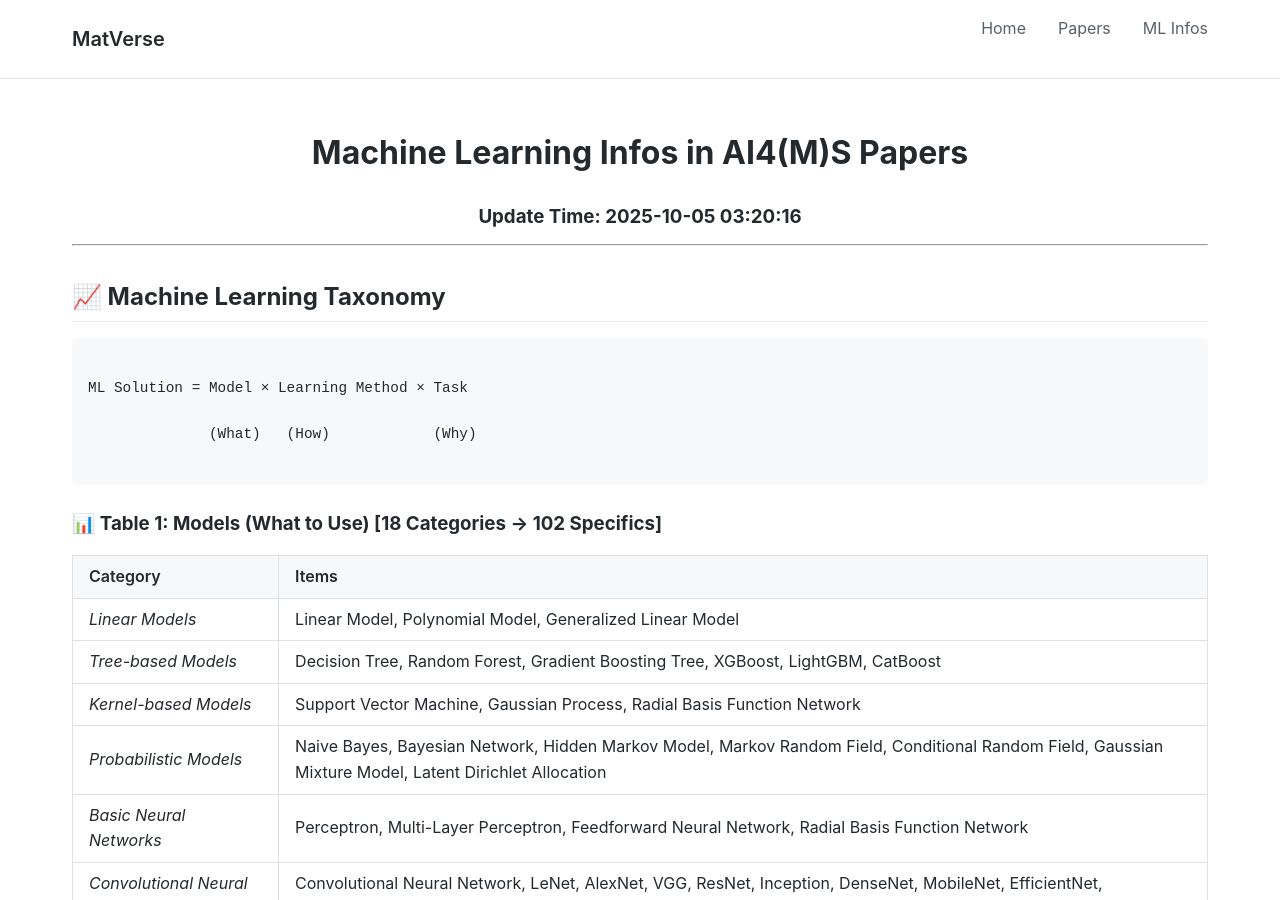
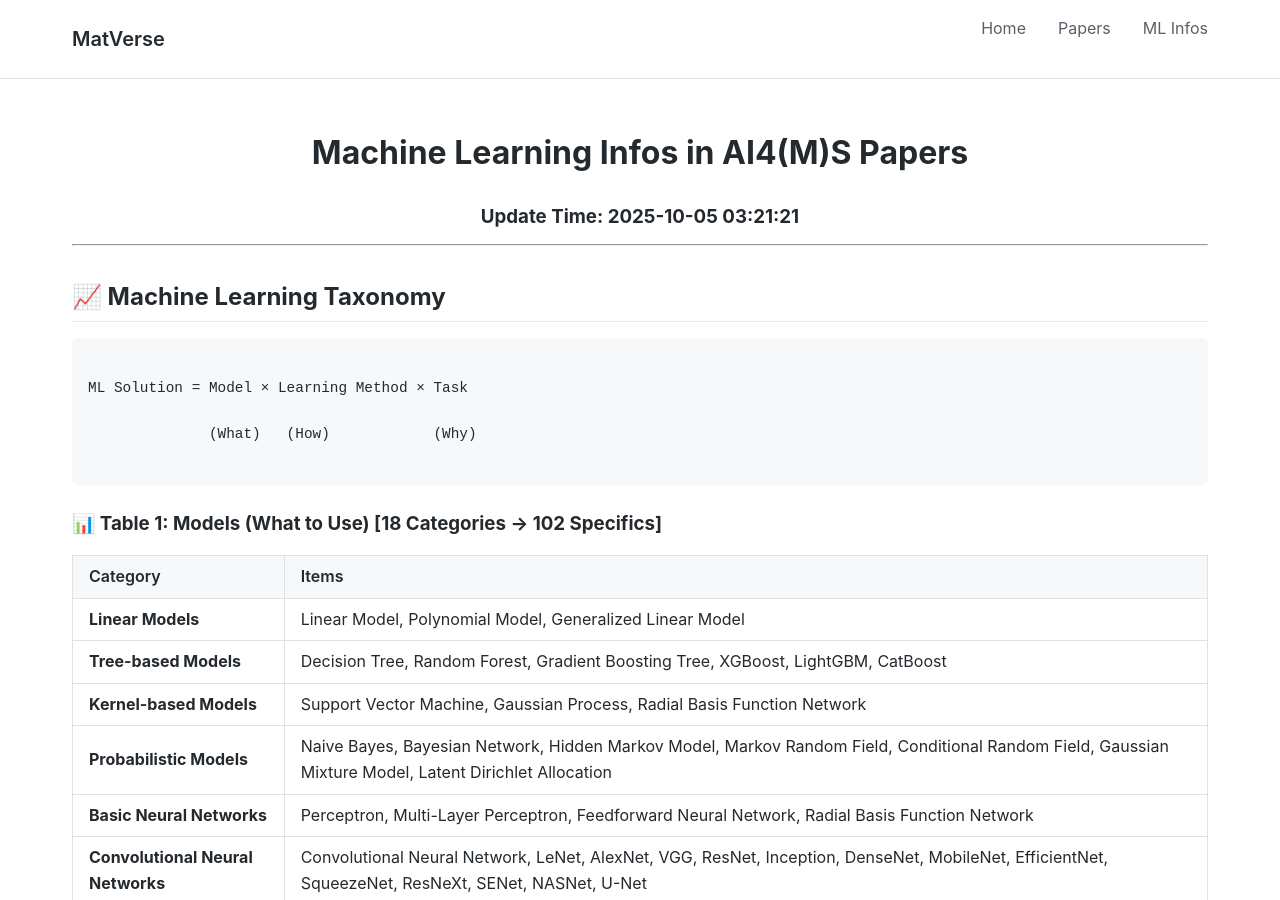
Before and after one commit to SMU-DIGA/matverse_papers, a Jekyll site: the page built from ml_infos.md, in a window 1280 px wide and 900 px high. Built offline with Jekyll 4.4.1, drawn with Linux system fonts in a browser that asks for light colours.

Commit message:
ml infos

```diff
--- a/main_ml_infos.py
+++ b/main_ml_infos.py
@@ -415,7 +415,7 @@ def render_ml_taxonomy():
 
         for category, items in data:
             items_str = ", ".join(items)
-            lines.append(f"| *{category}* | {items_str} |")
+            lines.append(f"| **{category}** | {items_str} |")
 
         # total_items = sum(len(items) for _, items in data)
         # lines.append(f"\n**Total: {total_items} items**\n")
--- a/ml_infos.md
+++ b/ml_infos.md
@@ -6,7 +6,7 @@ permalink: /ml_infos/
 
 <div align="center">
     <h1>Machine Learning Infos in AI4(M)S Papers</h1>
-    <h3>Update Time: 2025-10-05 03:20:16</h3>
+    <h3>Update Time: 2025-10-05 03:21:21</h3>
     </div>
 
 ---
@@ -26,24 +26,24 @@ ML Solution = Model × Learning Method × Task
 
 | Category | Items |
 |----------|-------|
-| *Linear Models* | Linear Model, Polynomial Model, Generalized Linear Model |
-| *Tree-based Models* | Decision Tree, Random Forest, Gradient Boosting Tree, XGBoost, LightGBM, CatBoost |
-| *Kernel-based Models* | Support Vector Machine, Gaussian Process, Radial Basis Function Network |
-| *Probabilistic Models* | Naive Bayes, Bayesian Network, Hidden Markov Model, Markov Random Field, Conditional Random Field, Gaussian Mixture Model, Latent Dirichlet Allocation |
-| *Basic Neural Networks* | Perceptron, Multi-Layer Perceptron, Feedforward Neural Network, Radial Basis Function Network |
-| *Convolutional Neural Networks* | Convolutional Neural Network, LeNet, AlexNet, VGG, ResNet, Inception, DenseNet, MobileNet, EfficientNet, SqueezeNet, ResNeXt, SENet, NASNet, U-Net |
-| *Recurrent Neural Networks* | Recurrent Neural Network, Long Short-Term Memory, Gated Recurrent Unit, Bidirectional RNN, Bidirectional LSTM |
-| *Transformer Architectures* | Transformer, BERT, GPT, T5, Vision Transformer, CLIP, DALL-E, Swin Transformer |
-| *Attention Mechanisms* | Attention Mechanism, Self-Attention Network, Multi-Head Attention, Cross-Attention |
-| *Graph Neural Networks* | Graph Neural Network, Graph Convolutional Network, Graph Attention Network, GraphSAGE, Message Passing Neural Network, Graph Isomorphism Network, Temporal Graph Network |
-| *Generative Models* | Autoencoder, Variational Autoencoder, Generative Adversarial Network, Conditional GAN, Deep Convolutional GAN, StyleGAN, CycleGAN, Diffusion Model, Denoising Diffusion Probabilistic Model, Normalizing Flow |
-| *Energy-based Models* | Boltzmann Machine, Restricted Boltzmann Machine, Hopfield Network |
-| *Memory Networks* | Neural Turing Machine, Memory Network, Differentiable Neural Computer |
-| *Specialized Architectures* | Capsule Network, Siamese Network, Triplet Network, Attention Network, Pointer Network, WaveNet, Seq2Seq, Encoder-Decoder |
-| *Object Detection Models* | YOLO, R-CNN, Fast R-CNN, Faster R-CNN, Mask R-CNN, FPN, RetinaNet |
-| *Time Series Models* | ARIMA Model, SARIMA Model, State Space Model, Temporal Convolutional Network, Prophet |
-| *Point Cloud Models* | PointNet, PointNet++ |
-| *Matrix Factorization* | Matrix Factorization, Non-negative Matrix Factorization, Singular Value Decomposition |
+| **Linear Models** | Linear Model, Polynomial Model, Generalized Linear Model |
+| **Tree-based Models** | Decision Tree, Random Forest, Gradient Boosting Tree, XGBoost, LightGBM, CatBoost |
+| **Kernel-based Models** | Support Vector Machine, Gaussian Process, Radial Basis Function Network |
+| **Probabilistic Models** | Naive Bayes, Bayesian Network, Hidden Markov Model, Markov Random Field, Conditional Random Field, Gaussian Mixture Model, Latent Dirichlet Allocation |
+| **Basic Neural Networks** | Perceptron, Multi-Layer Perceptron, Feedforward Neural Network, Radial Basis Function Network |
+| **Convolutional Neural Networks** | Convolutional Neural Network, LeNet, AlexNet, VGG, ResNet, Inception, DenseNet, MobileNet, EfficientNet, SqueezeNet, ResNeXt, SENet, NASNet, U-Net |
+| **Recurrent Neural Networks** | Recurrent Neural Network, Long Short-Term Memory, Gated Recurrent Unit, Bidirectional RNN, Bidirectional LSTM |
+| **Transformer Architectures** | Transformer, BERT, GPT, T5, Vision Transformer, CLIP, DALL-E, Swin Transformer |
+| **Attention Mechanisms** | Attention Mechanism, Self-Attention Network, Multi-Head Attention, Cross-Attention |
+| **Graph Neural Networks** | Graph Neural Network, Graph Convolutional Network, Graph Attention Network, GraphSAGE, Message Passing Neural Network, Graph Isomorphism Network, Temporal Graph Network |
+| **Generative Models** | Autoencoder, Variational Autoencoder, Generative Adversarial Network, Conditional GAN, Deep Convolutional GAN, StyleGAN, CycleGAN, Diffusion Model, Denoising Diffusion Probabilistic Model, Normalizing Flow |
+| **Energy-based Models** | Boltzmann Machine, Restricted Boltzmann Machine, Hopfield Network |
+| **Memory Networks** | Neural Turing Machine, Memory Network, Differentiable Neural Computer |
+| **Specialized Architectures** | Capsule Network, Siamese Network, Triplet Network, Attention Network, Pointer Network, WaveNet, Seq2Seq, Encoder-Decoder |
+| **Object Detection Models** | YOLO, R-CNN, Fast R-CNN, Faster R-CNN, Mask R-CNN, FPN, RetinaNet |
+| **Time Series Models** | ARIMA Model, SARIMA Model, State Space Model, Temporal Convolutional Network, Prophet |
+| **Point Cloud Models** | PointNet, PointNet++ |
+| **Matrix Factorization** | Matrix Factorization, Non-negative Matrix Factorization, Singular Value Decomposition |
 
 ---
 
@@ -52,17 +52,17 @@ ML Solution = Model × Learning Method × Task
 
 | Category | Items |
 |----------|-------|
-| *Basic Learning Paradigms* | Supervised Learning, Unsupervised Learning, Semi-Supervised Learning, Self-Supervised Learning, Reinforcement Learning |
-| *Advanced Learning Paradigms* | Transfer Learning, Multi-Task Learning, Meta-Learning, Few-Shot Learning, Zero-Shot Learning, One-Shot Learning, Active Learning, Online Learning, Incremental Learning, Continual Learning, Lifelong Learning, Curriculum Learning |
-| *Training Strategies* | Batch Learning, Mini-Batch Learning, Stochastic Learning, End-to-End Learning, Adversarial Training, Contrastive Learning, Knowledge Distillation, Fine-Tuning, Pre-training, Prompt Learning, In-Context Learning |
-| *Optimization Methods* | Gradient Descent, Stochastic Gradient Descent, Backpropagation, Maximum Likelihood Estimation, Maximum A Posteriori, Expectation-Maximization, Variational Inference, Evolutionary Learning |
-| *Reinforcement Learning Methods* | Q-Learning, Policy Gradient, Value Iteration, Policy Iteration, Temporal Difference Learning, Monte Carlo Learning, Actor-Critic, Model-Free Learning, Model-Based Learning, Inverse Reinforcement Learning, Imitation Learning, Multi-Agent Learning |
-| *Special Learning Settings* | Weakly Supervised Learning, Noisy Label Learning, Positive-Unlabeled Learning, Cost-Sensitive Learning, Imbalanced Learning, Multi-Instance Learning, Multi-View Learning, Co-Training, Self-Training, Pseudo-Labeling |
-| *Domain and Distribution* | Domain Adaptation, Domain Generalization, Covariate Shift Adaptation, Out-of-Distribution Learning |
-| *Collaborative Learning* | Federated Learning, Distributed Learning, Collaborative Learning, Privacy-Preserving Learning |
-| *Ensemble Methods* | Ensemble Learning, Bagging, Boosting, Stacking, Blending |
-| *Representation Learning* | Representation Learning, Feature Learning, Metric Learning, Distance Learning, Embedding Learning, Dictionary Learning, Manifold Learning |
-| *Learning Modes* | Generative Learning, Discriminative Learning, Transductive Learning, Inductive Learning |
+| **Basic Learning Paradigms** | Supervised Learning, Unsupervised Learning, Semi-Supervised Learning, Self-Supervised Learning, Reinforcement Learning |
+| **Advanced Learning Paradigms** | Transfer Learning, Multi-Task Learning, Meta-Learning, Few-Shot Learning, Zero-Shot Learning, One-Shot Learning, Active Learning, Online Learning, Incremental Learning, Continual Learning, Lifelong Learning, Curriculum Learning |
+| **Training Strategies** | Batch Learning, Mini-Batch Learning, Stochastic Learning, End-to-End Learning, Adversarial Training, Contrastive Learning, Knowledge Distillation, Fine-Tuning, Pre-training, Prompt Learning, In-Context Learning |
+| **Optimization Methods** | Gradient Descent, Stochastic Gradient Descent, Backpropagation, Maximum Likelihood Estimation, Maximum A Posteriori, Expectation-Maximization, Variational Inference, Evolutionary Learning |
+| **Reinforcement Learning Methods** | Q-Learning, Policy Gradient, Value Iteration, Policy Iteration, Temporal Difference Learning, Monte Carlo Learning, Actor-Critic, Model-Free Learning, Model-Based Learning, Inverse Reinforcement Learning, Imitation Learning, Multi-Agent Learning |
+| **Special Learning Settings** | Weakly Supervised Learning, Noisy Label Learning, Positive-Unlabeled Learning, Cost-Sensitive Learning, Imbalanced Learning, Multi-Instance Learning, Multi-View Learning, Co-Training, Self-Training, Pseudo-Labeling |
+| **Domain and Distribution** | Domain Adaptation, Domain Generalization, Covariate Shift Adaptation, Out-of-Distribution Learning |
+| **Collaborative Learning** | Federated Learning, Distributed Learning, Collaborative Learning, Privacy-Preserving Learning |
+| **Ensemble Methods** | Ensemble Learning, Bagging, Boosting, Stacking, Blending |
+| **Representation Learning** | Representation Learning, Feature Learning, Metric Learning, Distance Learning, Embedding Learning, Dictionary Learning, Manifold Learning |
+| **Learning Modes** | Generative Learning, Discriminative Learning, Transductive Learning, Inductive Learning |
 
 ---
 
@@ -71,22 +71,22 @@ ML Solution = Model × Learning Method × Task
 
 | Category | Items |
 |----------|-------|
-| *Prediction Tasks* | Regression, Classification, Binary Classification, Multi-class Classification, Multi-label Classification, Ordinal Regression, Time Series Forecasting, Survival Analysis |
-| *Ranking and Retrieval* | Ranking, Information Retrieval, Recommendation, Collaborative Filtering, Content-Based Filtering |
-| *Clustering and Grouping* | Clustering, Community Detection, Grouping |
-| *Dimensionality Reduction* | Dimensionality Reduction, Feature Selection, Feature Extraction |
-| *Anomaly and Outlier* | Anomaly Detection, Outlier Detection, Novelty Detection, Fraud Detection |
-| *Density and Distribution* | Density Estimation, Distribution Estimation |
-| *Structured Prediction* | Structured Prediction, Sequence Labeling, Named Entity Recognition, Part-of-Speech Tagging, Sequence-to-Sequence |
-| *Computer Vision Tasks* | Image Classification, Object Detection, Object Localization, Semantic Segmentation, Instance Segmentation, Panoptic Segmentation, Pose Estimation, Action Recognition, Video Classification, Optical Flow Estimation, Depth Estimation, Image Super-Resolution, Image Denoising, Image Inpainting, Style Transfer, Image-to-Image Translation, Image Generation, Video Generation |
-| *Natural Language Processing Tasks* | Language Modeling, Text Classification, Sentiment Analysis, Machine Translation, Text Summarization, Question Answering, Reading Comprehension, Dialog Generation, Text Generation, Paraphrase Generation, Text-to-Speech, Speech Recognition, Speech Synthesis |
-| *Graph Tasks* | Node Classification, Link Prediction, Graph Classification, Graph Generation, Graph Matching, Influence Maximization |
-| *Decision Making* | Decision Making, Policy Learning, Control, Planning, Optimization, Resource Allocation |
-| *Design Tasks* | Experimental Design, Hyperparameter Optimization, Architecture Search, AutoML, Neural Architecture Search |
-| *Association and Pattern* | Association Rule Mining, Pattern Recognition, Motif Discovery |
-| *Matching and Alignment* | Entity Matching, Entity Alignment, Record Linkage, Image Matching |
-| *Generative Tasks* | Data Generation, Data Augmentation, Synthetic Data Generation |
-| *Causal Tasks* | Causal Inference, Treatment Effect Estimation, Counterfactual Reasoning |
+| **Prediction Tasks** | Regression, Classification, Binary Classification, Multi-class Classification, Multi-label Classification, Ordinal Regression, Time Series Forecasting, Survival Analysis |
+| **Ranking and Retrieval** | Ranking, Information Retrieval, Recommendation, Collaborative Filtering, Content-Based Filtering |
+| **Clustering and Grouping** | Clustering, Community Detection, Grouping |
+| **Dimensionality Reduction** | Dimensionality Reduction, Feature Selection, Feature Extraction |
+| **Anomaly and Outlier** | Anomaly Detection, Outlier Detection, Novelty Detection, Fraud Detection |
+| **Density and Distribution** | Density Estimation, Distribution Estimation |
+| **Structured Prediction** | Structured Prediction, Sequence Labeling, Named Entity Recognition, Part-of-Speech Tagging, Sequence-to-Sequence |
+| **Computer Vision Tasks** | Image Classification, Object Detection, Object Localization, Semantic Segmentation, Instance Segmentation, Panoptic Segmentation, Pose Estimation, Action Recognition, Video Classification, Optical Flow Estimation, Depth Estimation, Image Super-Resolution, Image Denoising, Image Inpainting, Style Transfer, Image-to-Image Translation, Image Generation, Video Generation |
+| **Natural Language Processing Tasks** | Language Modeling, Text Classification, Sentiment Analysis, Machine Translation, Text Summarization, Question Answering, Reading Comprehension, Dialog Generation, Text Generation, Paraphrase Generation, Text-to-Speech, Speech Recognition, Speech Synthesis |
+| **Graph Tasks** | Node Classification, Link Prediction, Graph Classification, Graph Generation, Graph Matching, Influence Maximization |
+| **Decision Making** | Decision Making, Policy Learning, Control, Planning, Optimization, Resource Allocation |
+| **Design Tasks** | Experimental Design, Hyperparameter Optimization, Architecture Search, AutoML, Neural Architecture Search |
+| **Association and Pattern** | Association Rule Mining, Pattern Recognition, Motif Discovery |
+| **Matching and Alignment** | Entity Matching, Entity Alignment, Record Linkage, Image Matching |
+| **Generative Tasks** | Data Generation, Data Augmentation, Synthetic Data Generation |
+| **Causal Tasks** | Causal Inference, Treatment Effect Estimation, Counterfactual Reasoning |
 
 ---
 
```
